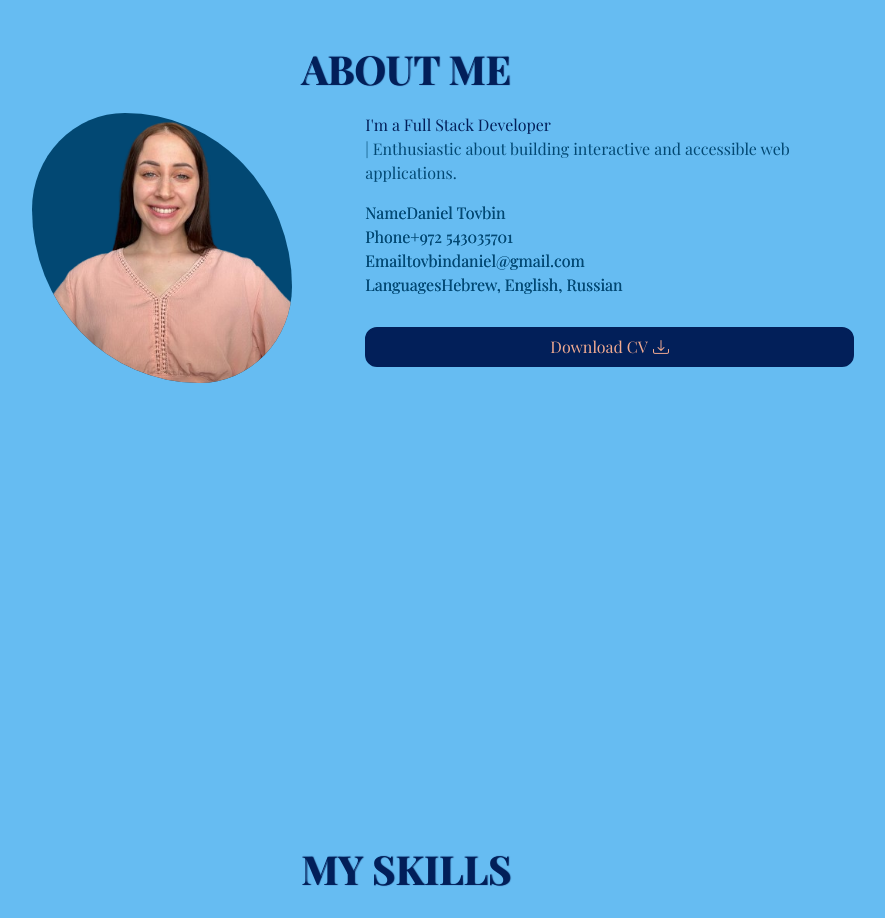
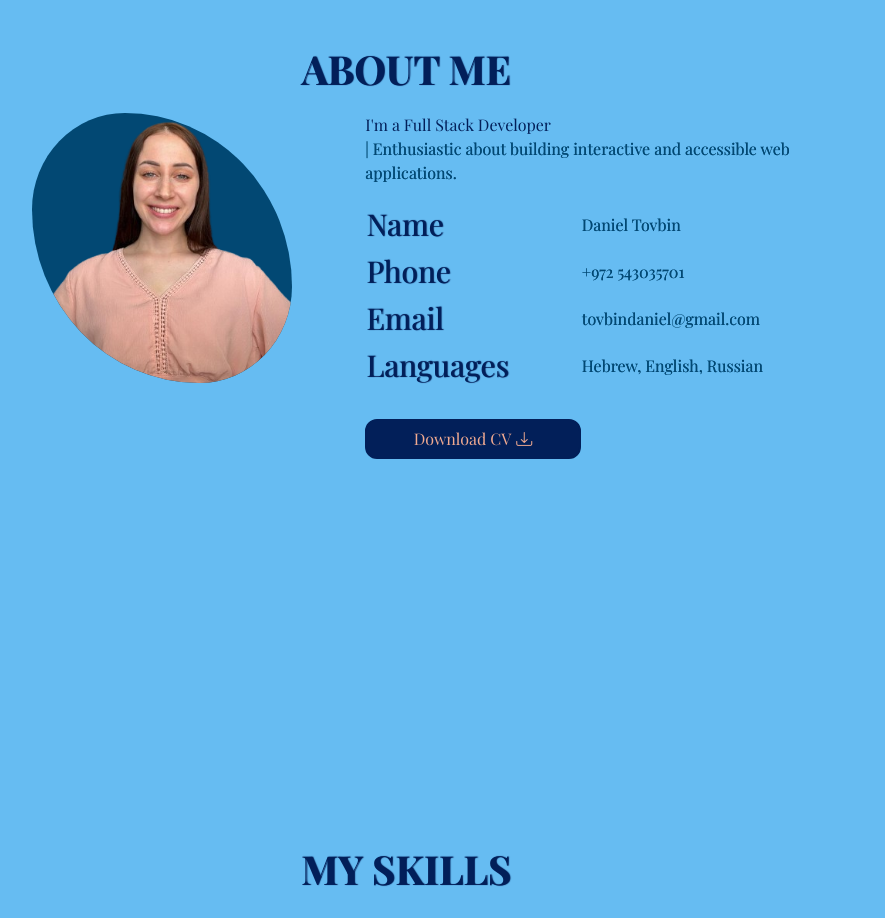
Before and after one commit to danieltovbin/Portfolio-Daniel, a React (Vite) app in the folder client/: page / in a window 1280 px wide. Shown: the part 860-1778 px from the top of the page, without its empty margins (234-1119 px from the left). Built offline with nearby package versions, Linux system fonts and the light colour scheme; a web font is replaced by a local one.

Commit message:
Add table layout for details section to improve alignment

```diff
--- a/client/src/components/HomePage/About/About.tsx
+++ b/client/src/components/HomePage/About/About.tsx
@@ -25,15 +25,15 @@ const About = () => {
               </span>
             </p>
             <div className="details">
-              {details &&
-                details.map((detail, index) => (
-                  <div key={index}>
-                    <p>
-                      {detail.title}{" "}
-                      <span className="info">{detail.detail}</span>
-                    </p>
-                  </div>
-                ))}
+              <tbody>
+                {details &&
+                  details.map((detail, index) => (
+                    <tr key={index}>
+                      <td className="title">{detail.title}</td>
+                      <td className="info">{detail.detail}</td>
+                    </tr>
+                  ))}
+              </tbody>
               <a
                 href="https://www.linkedin.com/in/daniel-tovbin-319a44261/"
                 download
--- a/client/src/components/HomePage/About/style.scss
+++ b/client/src/components/HomePage/About/style.scss
@@ -26,7 +26,7 @@
 
     .info {
       color: var(--textColor);
-      margin-left: 20px;
+      text-shadow: 0px 0px 0px var(--textColor);
       display: table-cell;
     }
 
```
